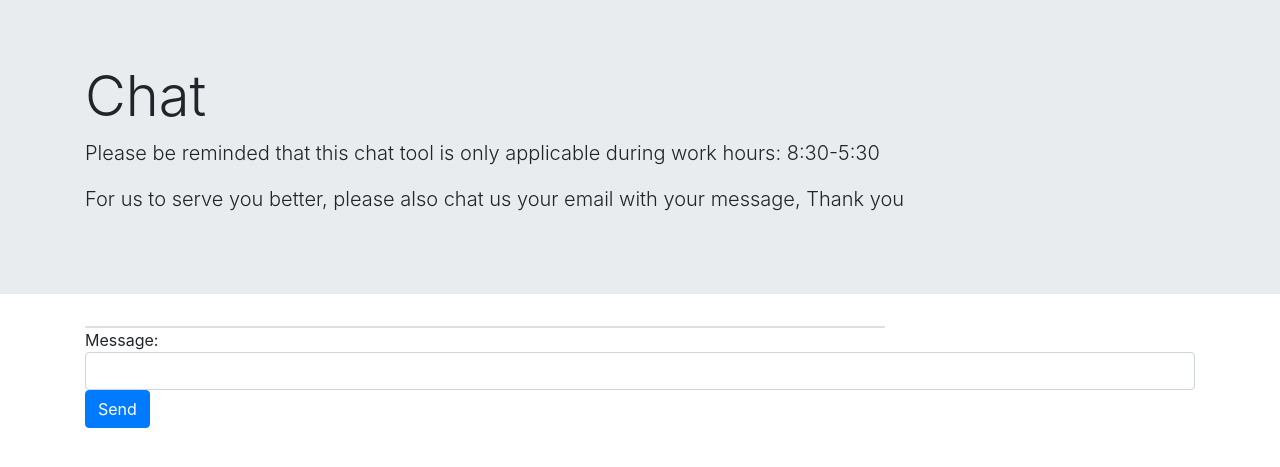
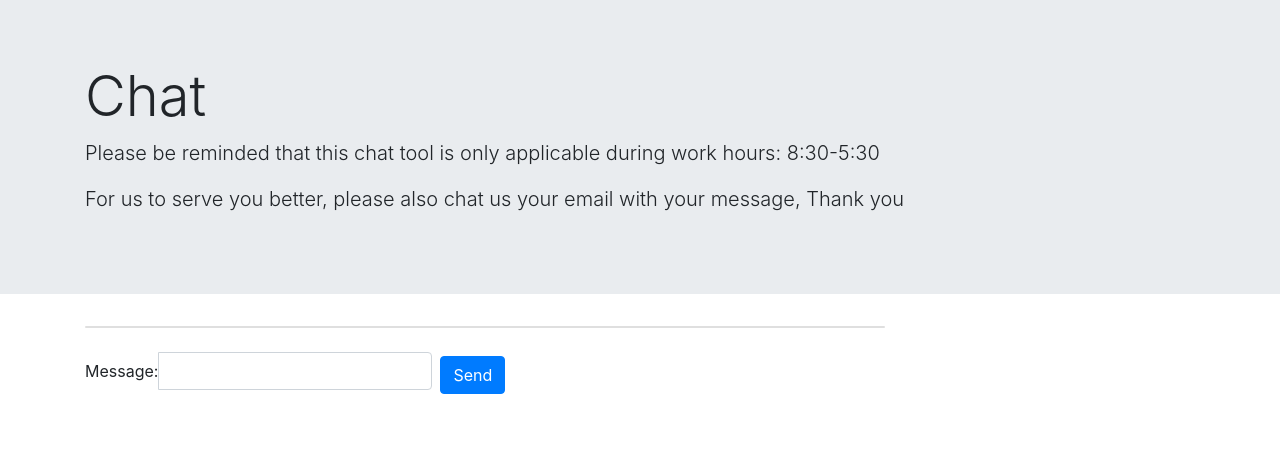
Before and after one commit to zobeltran/isproj2-fcth-crm, a Flask app: template app/users/templates/adminchat.html in a window 1280 px wide. Shown: the part 57-524 px from the top of the page. Run offline with Flask 2, Linux system fonts and the light colour scheme; the template is opened without the code that fills it, so the values that code supplies are empty; some libraries are stand-ins or nearby versions.

Commit message:
Fixed Chat message box

```diff
--- a/app/users/templates/adminchat.html
+++ b/app/users/templates/adminchat.html
@@ -1,7 +1,7 @@
 {% extends 'layout.html' %}
 
 <!-- Title -->
-{% block title %} Packages {% endblock %}
+{% block title %} Admin Chat {% endblock %}
 
 <!-- Navbar Block -->
 {% block navbar %}
@@ -86,7 +86,14 @@
     <div class="card" style="width: 50rem;">
         <ul class="list-group list-group-flush" id="message"></ul>
     </div>
-    Message: <input type="text" id="myMessage" class="form-control">
-    <button class="btn btn-primary" id="sendbutton">Send</button>
+    <br>
+    <div class="form-inline">
+        <div class="input-group mb-2 mr-sm-2">
+            <label>Message:</label>
+            <input type="text" id="myMessage" class="form-control">
+        </div>
+        <button class="btn btn-primary" id="sendbutton">Send</button>
+    </div>
+
 </div>
 {% endblock %}
```
